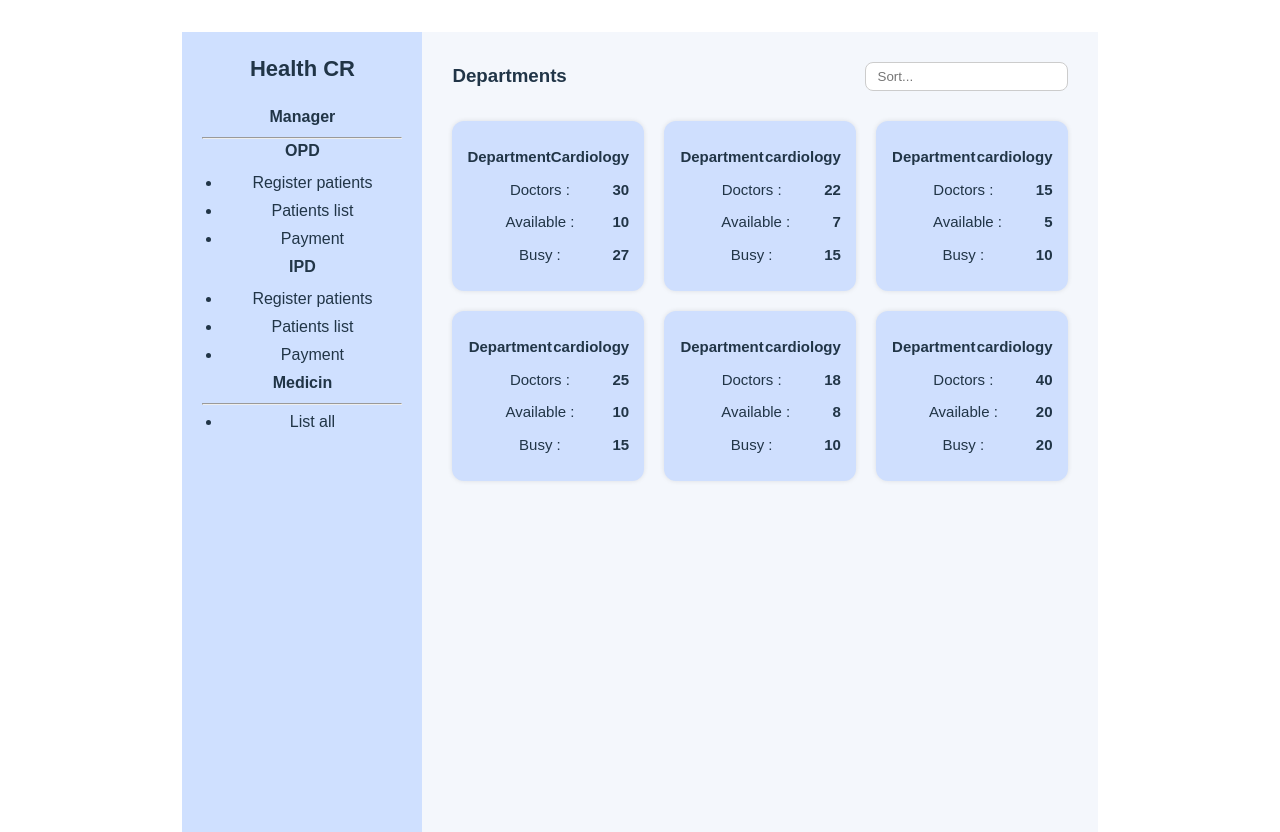
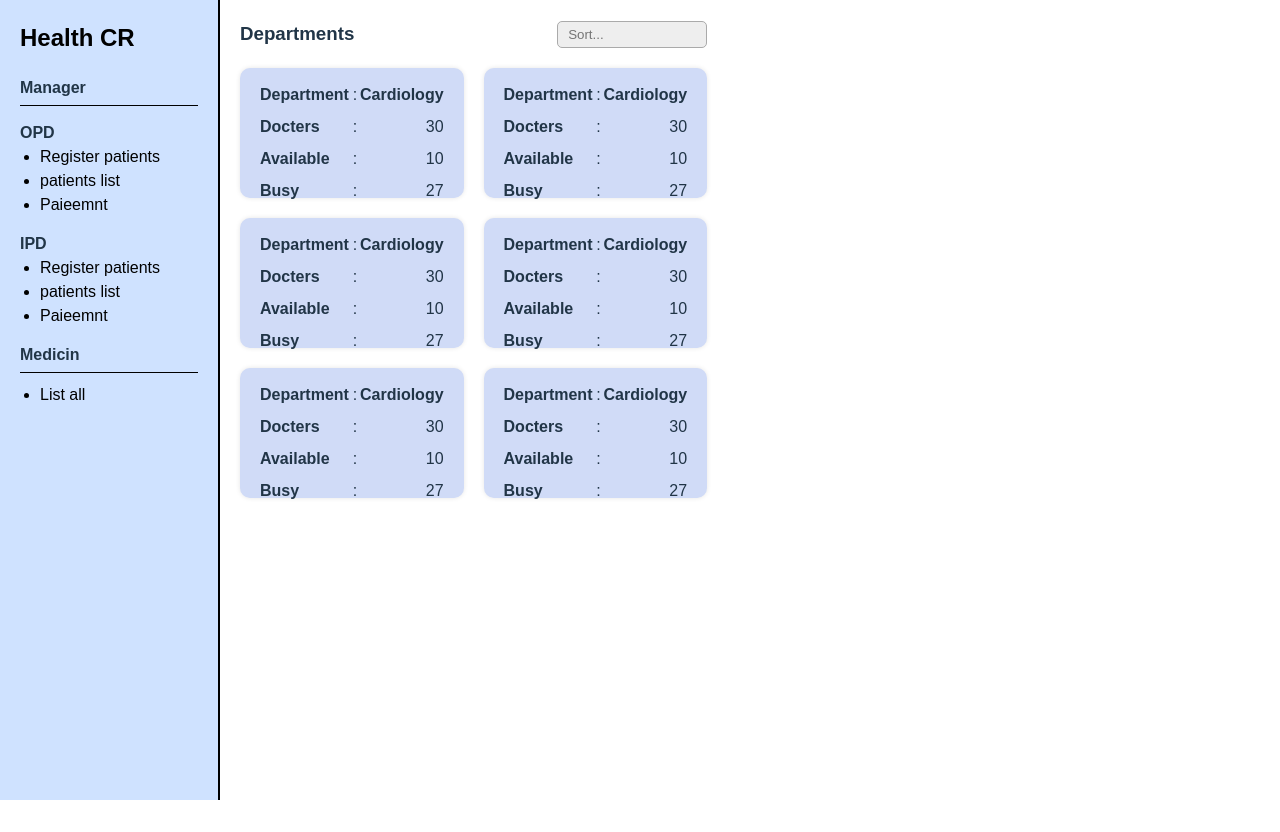
Before and after one commit to akcodelabs/patientcare, a React (Vite) app in the folder patient-care/: page / in a window 1280 px wide. After the commit the page ends 800 px from the top, so only its background shows below. Built offline with nearby package versions, Linux system fonts and the light colour scheme.

Commit message:
refactor: update Homepage component structure and styling

```diff
--- a/patient-care/src/App.jsx
+++ b/patient-care/src/App.jsx
@@ -1,13 +1,12 @@
-import { useState } from "react";
-import "./App.css";
+import React from "react";
 import Homepage from "./components/Homepage";
 
 function App() {
   return (
-    <>
+    <div>
       <Homepage />
-    </>
+    </div>
   );
 }
 
-export default Homepage;
+export default App;
--- a/patient-care/src/components/Homepage.css
+++ b/patient-care/src/components/Homepage.css
@@ -1,105 +1,105 @@
 * {
+  box-sizing: border-box;
   margin: 0;
   padding: 0;
-  box-sizing: border-box;
-}
-
-body,
-html,
-#root {
-  height: 100%;
   font-family: sans-serif;
 }
 
-.homepage-container {
+.container {
   display: flex;
   height: 100vh;
   overflow: hidden;
 }
 
-/* Sidebar */
 .sidebar {
-  width: 240px;
-  background-color: #cfe0ff;
+  width: 220px;
+  background-color: #cfe2ff;
   padding: 20px;
-  flex-shrink: 0;
-  overflow-y: auto;
+  border-right: 2px solid #000;
 }
 
 .sidebar h2 {
-  font-size: 22px;
   margin-bottom: 20px;
+  color: #000;
 }
 
-.menu-title {
-  font-weight: bold;
-  margin-bottom: 8px;
+.sidebar .section {
+  margin-bottom: 15px;
 }
 
 .sidebar ul {
   list-style-type: disc;
-  padding-left: 20px;
-  margin-top: 5px;
+  margin-left: 20px;
+  color: #000;
 }
 
-.sidebar li {
-  margin: 4px 0;
+.custom-line {
+  margin: 5px 0 10px;
+  border: none;
+  border-top: 1px solid #000;
 }
 
-/* Main Content */
 .main {
   flex: 1;
-  padding: 30px;
-  background-color: #f4f7fc;
-  overflow-y: auto;
+  padding: 20px;
+  background-color: #fff;
+  overflow: hidden;
 }
 
 .header {
   display: flex;
   justify-content: space-between;
   align-items: center;
+  margin-bottom: 20px;
 }
 
-.sort-input {
-  padding: 6px 12px;
-  border-radius: 8px;
-  border: 1px solid #ccc;
+.sort-box {
+  padding: 5px 10px;
+  border-radius: 5px;
+  border: 1px solid #aaa;
+  background-color: #eee;
+  width: 150px;
 }
 
-/* Cards Layout: Exactly 3 per row */
-.cards {
+.card-container {
   display: grid;
-  grid-template-columns: repeat(3, 1fr); /* ✅ 3 cards per row */
+  grid-template-columns: repeat(2, 1fr);
   gap: 20px;
-  margin-top: 30px;
 }
 
 .card {
-  background-color: #cfdffe;
-  padding: 15px;
-  border-radius: 12px;
+  background-color: #d0dbf7;
+  padding: 15px 20px;
+  border-radius: 10px;
   box-shadow: 0 0 5px rgba(0, 0, 0, 0.1);
+  height: 130px;
 }
 
-.card p {
-  margin: 10px 0;
-  font-size: 15px;
+.row {
+  display: flex;
+  align-items: center;
+  margin-bottom: 8px;
 }
 
-.card span {
-  float: right;
+.label {
+  width: 90px;
   font-weight: bold;
 }
 
-/* Optional Responsive */
-@media (max-width: 900px) {
-  .cards {
-    grid-template-columns: repeat(2, 1fr);
-  }
+.colon {
+  width: 10px;
+  text-align: center;
 }
 
-@media (max-width: 600px) {
-  .cards {
-    grid-template-columns: repeat(1, 1fr);
-  }
+.value {
+  flex: 1;
+  text-align: right;
 }
+
+.no-colon .colon {
+  display: none;
+}
+
+.no-colon .label {
+  font-weight: bold;
+}
--- a/patient-care/src/components/Homepage.jsx
+++ b/patient-care/src/components/Homepage.jsx
@@ -1,47 +1,55 @@
 import React from "react";
-import "./Homepage.css";
+import "./HomePage.css";
 
-function Homepage() {
-  const departments = [
-    { name: "Cardiology", doctors: 30, available: 10, busy: 27 },
-    { name: "cardiology", doctors: 22, available: 7, busy: 15 },
-    { name: "cardiology", doctors: 15, available: 5, busy: 10 },
-    { name: "cardiology", doctors: 25, available: 10, busy: 15 },
-    { name: "cardiology", doctors: 18, available: 8, busy: 10 },
-    { name: "cardiology", doctors: 40, available: 20, busy: 20 },
-  ];
+const departments = [
+  { name: "Cardiology", doctors: 30, available: 10, busy: 27 },
+  { name: "Cardiology", doctors: 30, available: 10, busy: 27 },
+  { name: "Cardiology", doctors: 30, available: 10, busy: 27 },
+  { name: "Cardiology", doctors: 30, available: 10, busy: 27 },
+  { name: "Cardiology", doctors: 30, available: 10, busy: 27 },
+  { name: "Cardiology", doctors: 30, available: 10, busy: 27 },
+];
 
+function HomePage() {
   return (
-    <div className="homepage-container">
+    <div className="container">
       <div className="sidebar">
         <h2>Health CR</h2>
 
         <div className="section">
-          <p className="menu-title">Manager</p>
-          <hr />
+          <p>
+            <strong>Manager</strong>
+          </p>
+          <hr className="custom-line" />
         </div>
 
         <div className="section">
-          <p className="menu-title">OPD</p>
+          <p>
+            <strong>OPD</strong>
+          </p>
           <ul>
             <li>Register patients</li>
-            <li>Patients list</li>
-            <li>Payment</li>
+            <li>patients list</li>
+            <li>Paieemnt</li>
           </ul>
         </div>
 
         <div className="section">
-          <p className="menu-title">IPD</p>
+          <p>
+            <strong>IPD</strong>
+          </p>
           <ul>
             <li>Register patients</li>
-            <li>Patients list</li>
-            <li>Payment</li>
+            <li>patients list</li>
+            <li>Paieemnt</li>
           </ul>
         </div>
 
         <div className="section">
-          <p className="menu-title">Medicin</p>
-          <hr />
+          <p>
+            <strong>Medicin</strong>
+          </p>
+          <hr className="custom-line" />
           <ul>
             <li>List all</li>
           </ul>
@@ -51,24 +59,34 @@ function Homepage() {
       <div className="main">
         <div className="header">
           <h3>Departments</h3>
-          <input type="text" placeholder="Sort..." className="sort-input" />
+          <input className="sort-box" type="text" placeholder="Sort..." />
         </div>
 
-        <div className="cards">
+        <div className="card-container">
           {departments.map((dept, index) => (
-            <div className="card" key={index}>
-              <p>
-                <strong>Department</strong> <span>{dept.name}</span>
-              </p>
-              <p>
-                Doctors : <span>{dept.doctors}</span>
-              </p>
-              <p>
-                Available : <span>{dept.available}</span>
-              </p>
-              <p>
-                Busy : <span>{dept.busy}</span>
-              </p>
+            <div key={index} className="card">
+              <div className="row">
+                <span className="label">Department</span>
+                <span className="colon">:</span>
+                <span className="value">
+                  <strong>{dept.name}</strong>
+                </span>
+              </div>
+              <div className="row">
+                <span className="label">Docters</span>
+                <span className="colon">:</span>
+                <span className="value">{dept.doctors}</span>
+              </div>
+              <div className="row">
+                <span className="label">Available</span>
+                <span className="colon">:</span>
+                <span className="value">{dept.available}</span>
+              </div>
+              <div className="row">
+                <span className="label">Busy</span>
+                <span className="colon">:</span>
+                <span className="value">{dept.busy}</span>
+              </div>
             </div>
           ))}
         </div>
@@ -77,4 +95,4 @@ function Homepage() {
   );
 }
 
-export default Homepage;
+export default HomePage;
```
